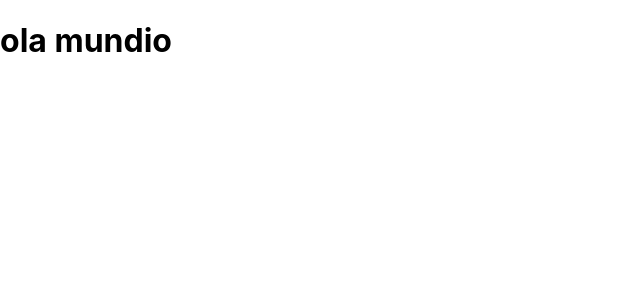
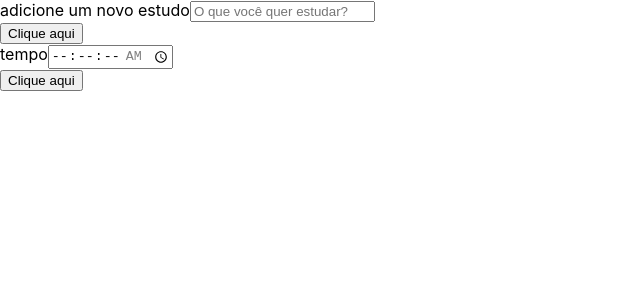
Before and after one commit to leviutima/PomodoroStudies, a React (Create React App) app: page / in a window 1280 px wide. Shown: the top 300 px of the page, without its empty margins (0-640 px from the left). Built offline with nearby package versions, Linux system fonts and the light colour scheme.

Commit message:
adicionando formulario

```diff
--- a/src/App.tsx
+++ b/src/App.tsx
@@ -1,4 +1,6 @@
 import React from 'react';
+import Botao from './components/Botao/Index';
+import Formulario from './components/Formulario/Index';
 
 
 
@@ -6,7 +8,7 @@
   return (
     <div className="App">
       <header className="App-header">
-        <h1>ola mundio</h1>
+        <Formulario/>
       </header>
     </div>
   );
--- /dev/null
+++ b/src/components/Botao/Index.tsx
@@ -0,0 +1,7 @@
+function Botao () {
+    return(
+        <button>Clique aqui</button>
+    )
+}
+
+export default Botao
--- /dev/null
+++ b/src/components/Formulario/Index.tsx
@@ -0,0 +1,36 @@
+import Botao from "../Botao/Index"
+
+function Formulario (){
+    return(
+        <form>
+            <div>
+                <label htmlFor="tarefa">
+                    adicione um novo estudo
+                </label>
+                <input
+                    type="text"
+                    name="tarefa"
+                    placeholder="O que você quer estudar?"
+                />
+            </div>
+            <Botao/>
+            <div>
+                <label htmlFor="tempo">
+                    tempo
+                </label>
+                <input
+                    type="time"
+                    step='1'
+                    name="tempo"
+                    id="tempo"
+                    min="00:00:00"
+                    max='01:30:00'
+                    required
+                />
+            </div>
+            <Botao/>
+        </form>
+    )
+}
+
+export default Formulario
```
